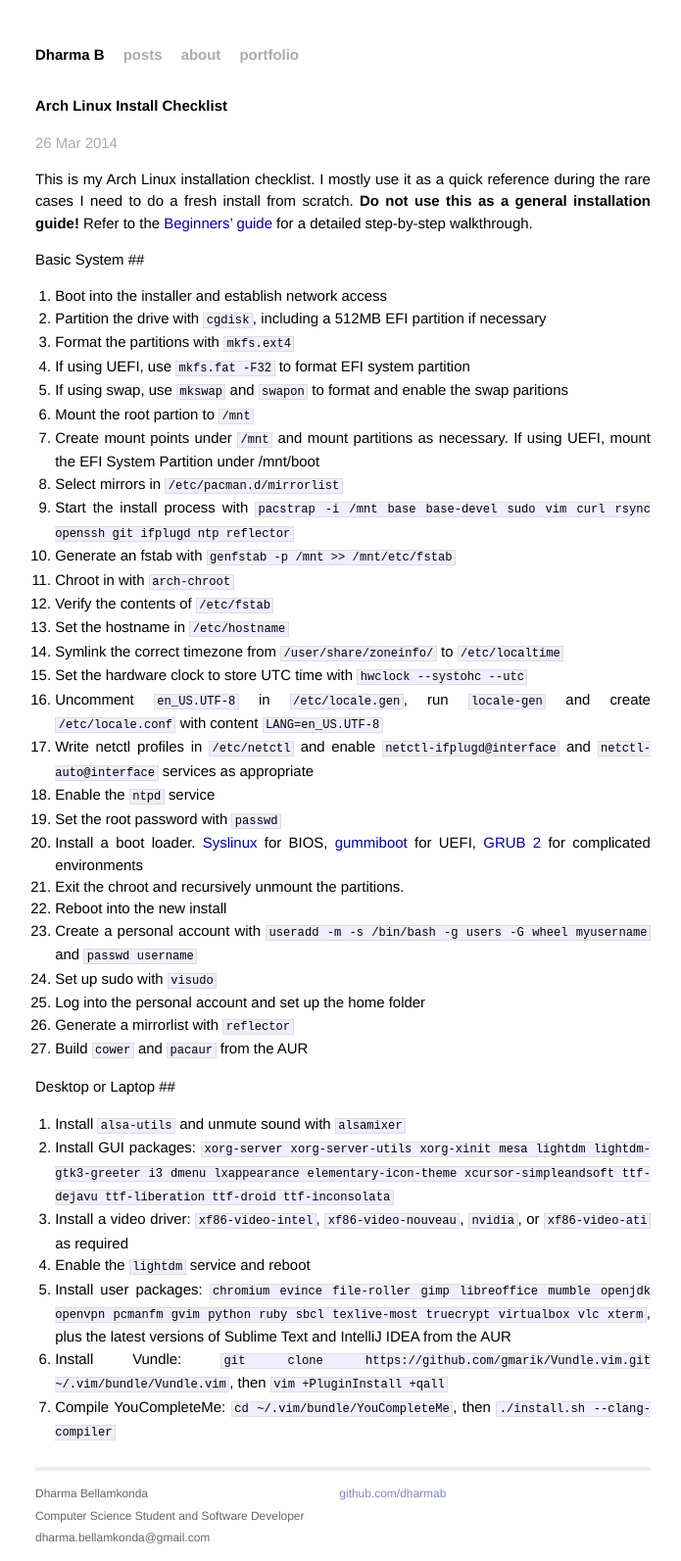
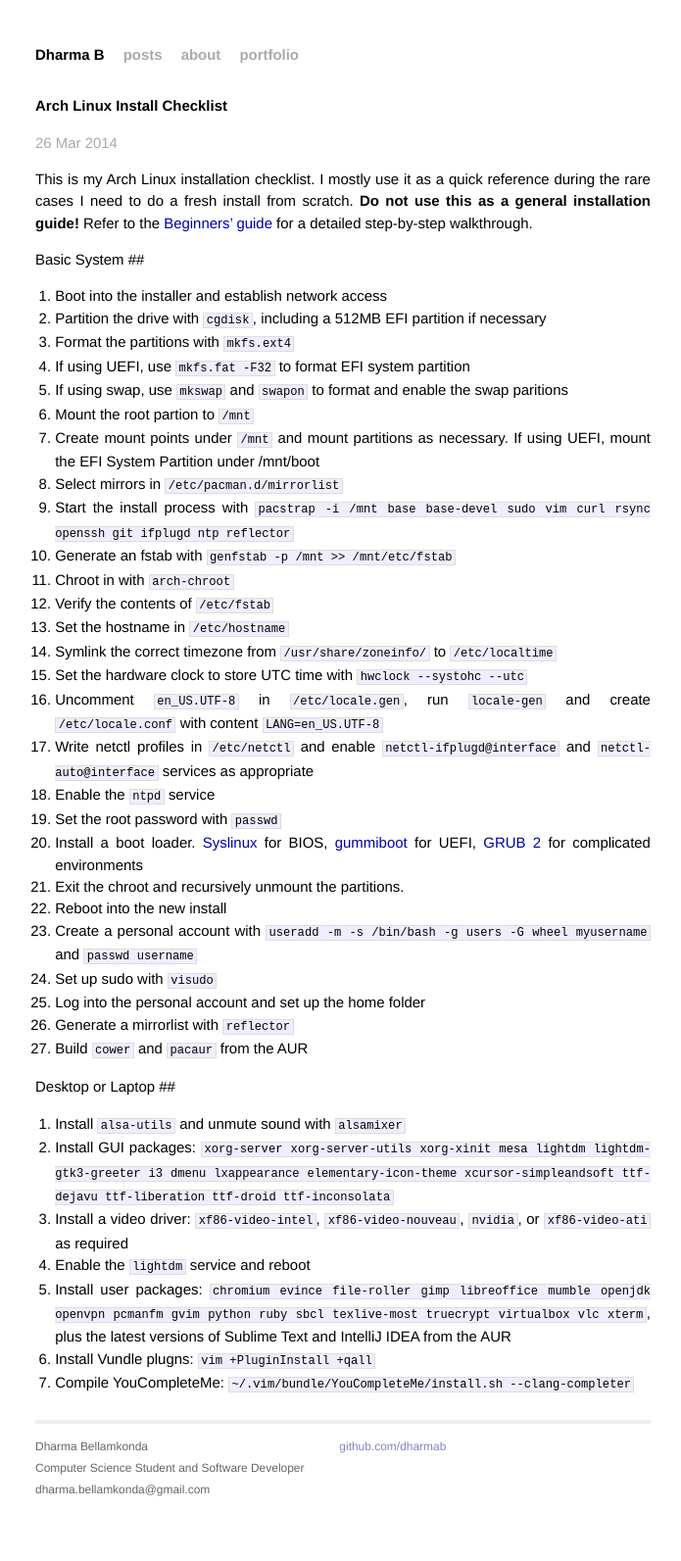
Before and after one commit to dharmab/dharmab.github.io, a Jekyll site: the page built from _posts/2014-03-26-arch-linux-install-checklist.markdown, in a window 1280 px wide. Shown: the whole page at 98% size, without its empty margins (290-985 px from the left). Built offline with Jekyll 4.4.1, drawn with Linux system fonts in a browser that asks for light colours; Markdown is read by kramdown in place of the engine named in the settings; after the commit the page ends 1544 px from its top, so only the background shows below that.

Commit message:
update arch instructions

```diff
--- a/_posts/2014-03-26-arch-linux-install-checklist.markdown
+++ b/_posts/2014-03-26-arch-linux-install-checklist.markdown
@@ -21,7 +21,7 @@ Basic System
 1. Chroot in with `arch-chroot`
 1. Verify the contents of `/etc/fstab`
 1. Set the hostname in `/etc/hostname`
-1. Symlink the correct timezone from `/user/share/zoneinfo/` to `/etc/localtime`
+1. Symlink the correct timezone from `/usr/share/zoneinfo/` to `/etc/localtime`
 1. Set the hardware clock to store UTC time with `hwclock --systohc --utc`
 1. Uncomment `en_US.UTF-8` in `/etc/locale.gen`, run `locale-gen` and create `/etc/locale.conf` with content `LANG=en_US.UTF-8`
 1. Write netctl profiles in `/etc/netctl` and enable `netctl-ifplugd@interface` and `netctl-auto@interface` services as appropriate
@@ -43,5 +43,5 @@ Desktop or Laptop
 1. Install a video driver: `xf86-video-intel`, `xf86-video-nouveau`, `nvidia`, or `xf86-video-ati` as required
 1. Enable the `lightdm` service  and reboot
 1. Install user packages: `chromium evince file-roller gimp libreoffice mumble openjdk openvpn pcmanfm gvim python ruby sbcl texlive-most truecrypt virtualbox vlc xterm`, plus the latest versions of Sublime Text and IntelliJ IDEA from the AUR
-1. Install Vundle: `git clone https://github.com/gmarik/Vundle.vim.git ~/.vim/bundle/Vundle.vim`, then `vim +PluginInstall +qall`
-1. Compile YouCompleteMe: `cd ~/.vim/bundle/YouCompleteMe`, then `./install.sh --clang-compiler`
+1. Install Vundle plugns: `vim +PluginInstall +qall`
+1. Compile YouCompleteMe: `~/.vim/bundle/YouCompleteMe/install.sh --clang-completer`
```
